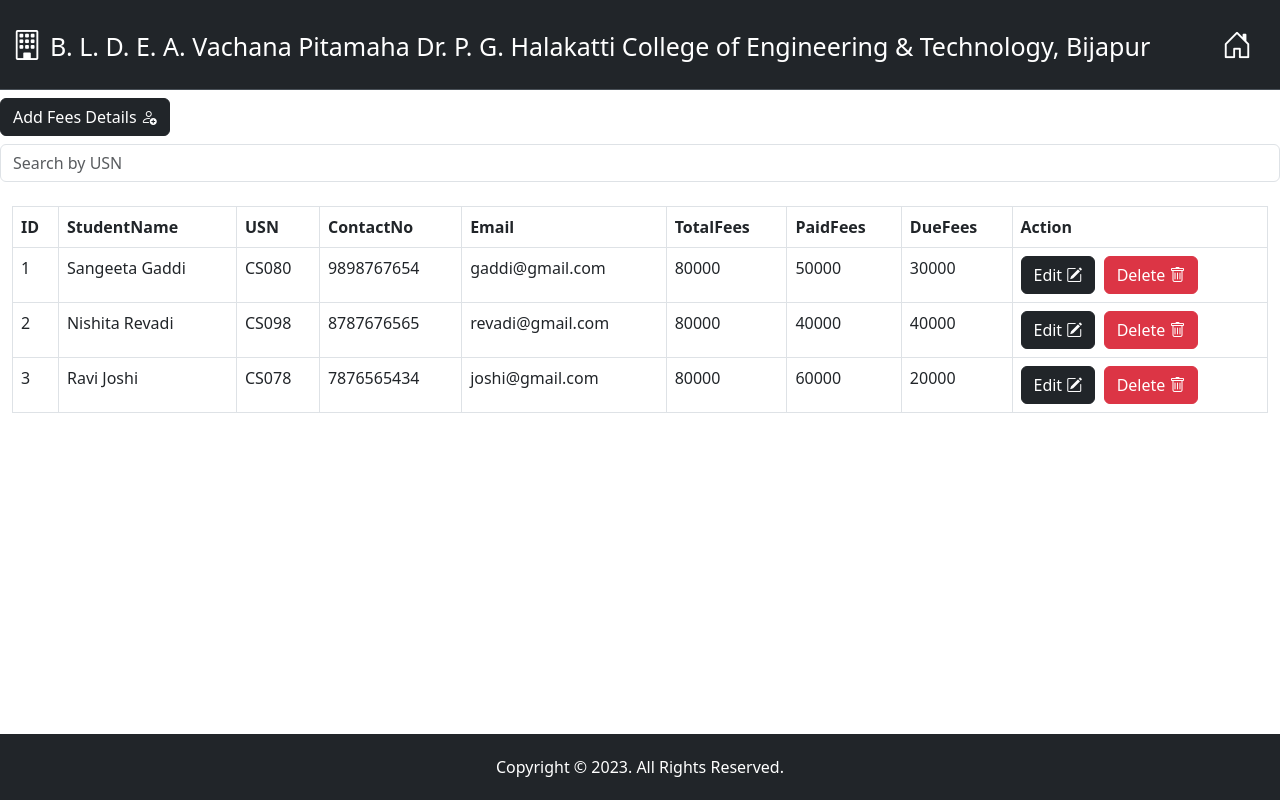
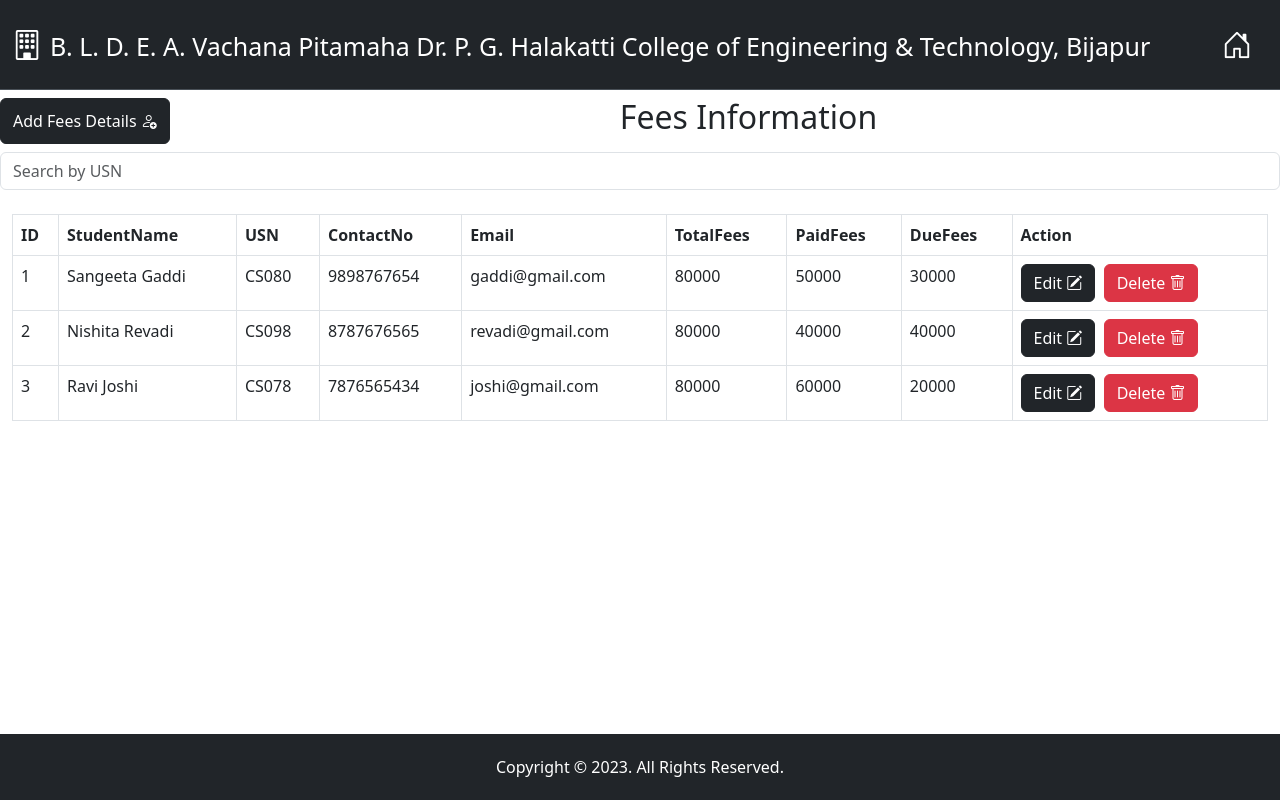
Before and after one commit to Soujanaya-Sambanni/CollegeWebsite, an Angular app: page /fees in a window 1280 px wide. Built offline with nearby package versions, Linux system fonts and the light colour scheme; data requests are answered from the project's data file.

Commit message:
fees commit

```diff
--- a/src/app/fees/fees.component.html
+++ b/src/app/fees/fees.component.html
@@ -1,6 +1,7 @@
 <nav class="navbar bg-white">
     <div class="d-flex">
-      <button class="btn btn-dark" data-bs-toggle="modal" data-bs-target="#exampleModal">Add Fees Details <i class="bi bi-person-add"></i></button><br>
+      <button class="btn btn-dark" data-bs-toggle="modal" data-bs-target="#exampleModal">Add Fees Details <i class="bi bi-person-add"></i>
+      </button><h2 style="margin-left: 450px;">Fees Information</h2><br>
       </div>
     </nav>
 
```
